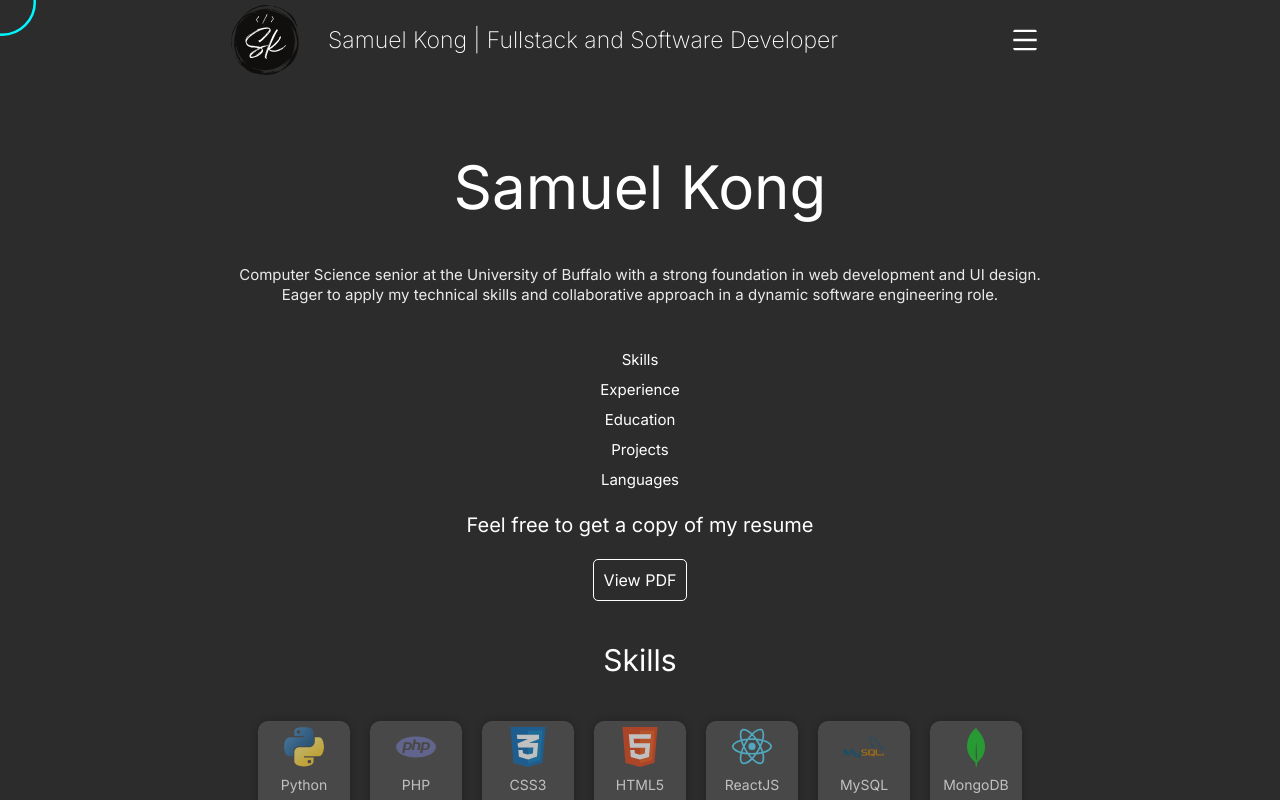
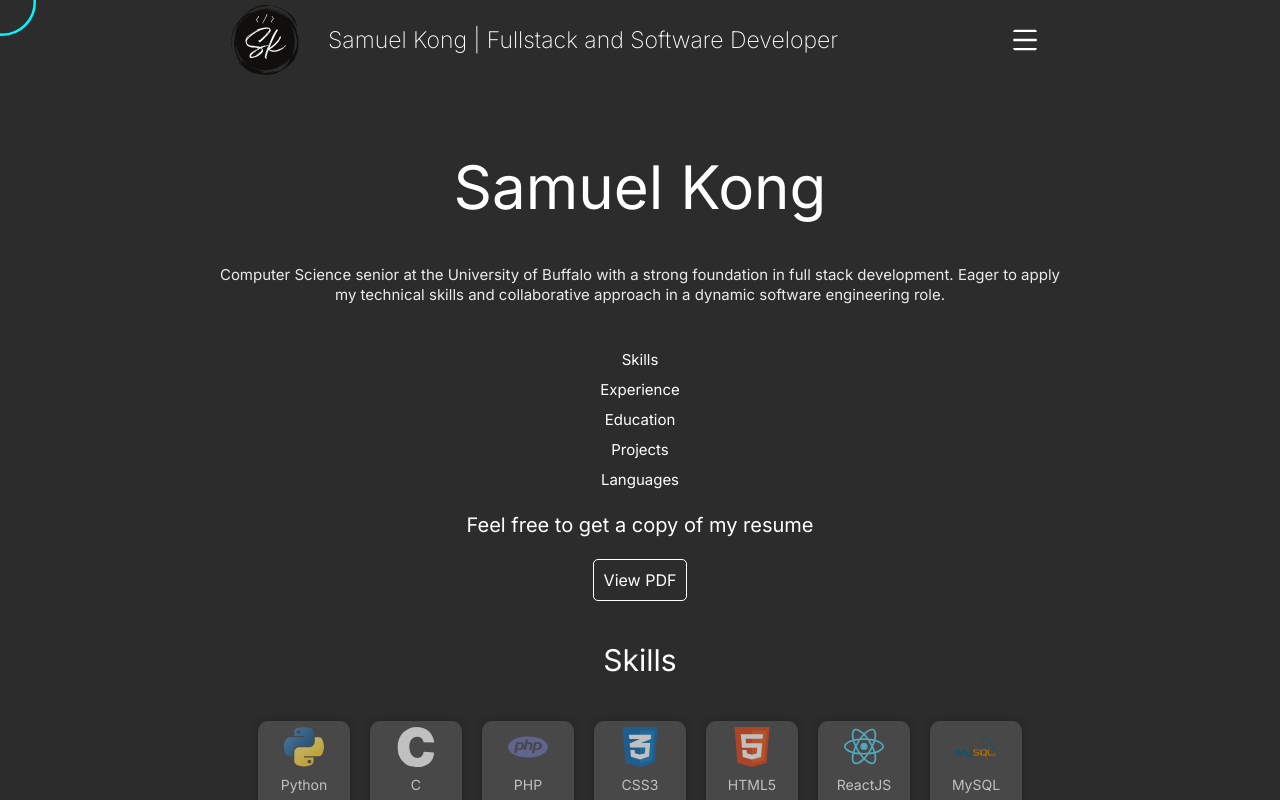
Before and after one commit to sskong0719/portfolio-project, a React (Create React App) app in the folder react-project/: page /resume in a window 1280 px wide. Shown: the top 800 px of the page. Built offline with nearby package versions, Linux system fonts and the light colour scheme.

Commit message:
added new skill

```diff
--- a/react-project/src/pages/resume.jsx
+++ b/react-project/src/pages/resume.jsx
@@ -35,7 +35,7 @@ export default function Resume() {
           <h1>Samuel Kong</h1>
           <br />
           <div className='heading'>
-            Computer Science senior at the University of Buffalo with a strong foundation in web development and UI design. Eager to apply my technical skills and collaborative approach in a dynamic software engineering role.
+            Computer Science senior at the University of Buffalo with a strong foundation in full stack development. Eager to apply my technical skills and collaborative approach in a dynamic software engineering role.
           </div>
           <br />
           {<ul>
--- a/react-project/src/pages/resumeData.jsx
+++ b/react-project/src/pages/resumeData.jsx
@@ -18,6 +18,7 @@ import armLogo from '../images/ArmLogo.svg';
 let python = <img src={pythonLogo} width="40" height="40" alt="Python Logo" />;
 let php = <SiIcons.SiPhp size={40} color='#787CB5' />;
 let arm = <img src={armLogo} width="40" height="40" alt="ARM Assembly Logo" />;
+let c = <SiIcons.SiC size={40}/>;
 
 /* Databases */
 let mysql = <img src={mysqlLogo} width="40" height="40" alt="MySQL Logo" />;
@@ -43,6 +44,7 @@ export const resumeData = [
     {
         Skills: [
             { name: 'Python', logo: python },
+            { name: 'C', logo: c},
             { name: 'PHP', logo: php },
             { name: 'CSS3', logo: css3 },
             { name: 'HTML5', logo: html5 },
```
